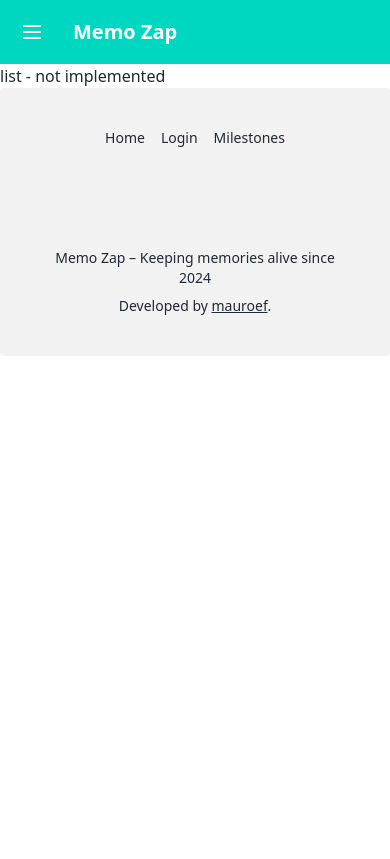
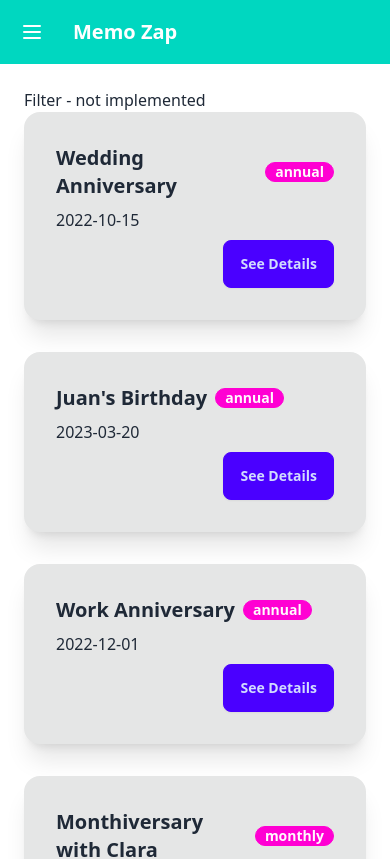
Before and after one commit to mauroef/memo-zap, a Vue app: page /milestones in a window 390 px wide. Shown: the top 859 px of the page. Built offline with nearby package versions, Linux system fonts and the light colour scheme; some icons are missing.

Commit message:
Adding milestone page components

```diff
--- a/src/components/layout/TheFooter.vue
+++ b/src/components/layout/TheFooter.vue
@@ -14,7 +14,7 @@
           target="_blank"
           href="https://github.com/mauroef/memo-zap"
         >
-          <v-icon scale="2" hover="true" animation="wrench" name="bi-github" />
+          <v-icon scale="2" hover animation="wrench" speed="fast" name="bi-github" />
         </a>
       </div>
     </nav>
@@ -26,7 +26,7 @@
           rel="noopener"
           target="_blank"
           href="https://mauroef.dev"
-          class="link"
+          class="link link-hover link-info"
           >mauroef</a
         >.
       </p>
--- /dev/null
+++ b/src/components/milestones/MilesoneFilter.vue
@@ -0,0 +1 @@
+<template>Filter - not implemented</template>
--- /dev/null
+++ b/src/components/milestones/MilestoneForm.vue
@@ -0,0 +1 @@
+<template>form not implemented</template>
--- a/src/components/milestones/MilestoneItem.vue
+++ b/src/components/milestones/MilestoneItem.vue
@@ -1,7 +1,24 @@
 <template>
-  <div></div>
+  <div class="card bg-base-300 shadow-xl">
+    <div class="card-body">
+      <h2 class="card-title">
+        {{ props.name }}
+        <div class="badge badge-secondary">{{ props.frequency }}</div>
+      </h2>
+      <p>{{ props.startDate }}</p>
+      <div class="card-actions justify-end">
+        <button class="btn btn-primary">See Details</button>
+      </div>
+    </div>
+  </div>
 </template>
 
 <script setup>
+import { defineProps } from 'vue';
 
+const props = defineProps({
+  name: String,
+  startDate: String,
+  frequency: String,
+});
 </script>
--- a/src/views/HomeView.vue
+++ b/src/views/HomeView.vue
@@ -1,22 +1,23 @@
-<script setup>
-import { useMilestoneStore } from '../store';
-import { SITE_NAME } from '@/constants';
-
-const milestonesStore = useMilestoneStore();
-</script>
-
 <template>
   <section class="p-6">
     <article class="hero bg-base-200 min-h-screen rounded-lg">
       <div class="hero-content text-center">
         <div class="max-w-xl">
-          <h1 class="text-5xl font-bold">Welcome to <span class="bg-clip-text text-transparent bg-gradient-to-r from-primary to-secondary font-extrabold">{{ SITE_NAME }}</span>!</h1>
+          <h1 class="text-5xl font-bold">
+            Welcome to
+            <span
+              class="bg-clip-text text-transparent bg-gradient-to-r from-primary to-secondary font-extrabold"
+              >{{ SITE_NAME }}</span
+            >!
+          </h1>
           <p class="py-6">
             Track and celebrate every special milestone in your life. Start by
             logging in to create your first milestone and never miss a moment to
             remember!
           </p>
-          <router-link to="/login" class="btn btn-primary">Log In to Get Started</router-link>
+          <router-link to="/login" class="btn btn-primary"
+            >Log In to Get Started</router-link
+          >
         </div>
       </div>
     </article>
@@ -33,7 +34,9 @@ const milestonesStore = useMilestoneStore();
       </div>
       <div class="flex flex-col lg:flex-row justify-around items-center gap-6">
         <!-- Step 1 Card -->
-        <div class="card w-full lg:w-1/4 bg-base-100 shadow-md md:min-h-[300px]">
+        <div
+          class="card w-full lg:w-1/4 bg-base-100 shadow-md md:min-h-[300px]"
+        >
           <div class="card-body items-center text-center">
             <v-icon scale="3" class="text-primary" name="bi-person-circle" />
             <h3 class="card-title mt-4 text-2xl">Login</h3>
@@ -45,7 +48,9 @@ const milestonesStore = useMilestoneStore();
         </div>
 
         <!-- Step 2 Card -->
-        <div class="card w-full lg:w-1/4 bg-base-100 shadow-md md:min-h-[300px]">
+        <div
+          class="card w-full lg:w-1/4 bg-base-100 shadow-md md:min-h-[300px]"
+        >
           <div class="card-body items-center text-center">
             <v-icon scale="3" class="text-primary" name="bi-plus-circle" />
             <h3 class="card-title mt-4 text-2xl">Create Your Milestone</h3>
@@ -57,7 +62,9 @@ const milestonesStore = useMilestoneStore();
         </div>
 
         <!-- Step 3 Card -->
-        <div class="card w-full lg:w-1/4 bg-base-100 shadow-md md:min-h-[300px]">
+        <div
+          class="card w-full lg:w-1/4 bg-base-100 shadow-md md:min-h-[300px]"
+        >
           <div class="card-body items-center text-center">
             <v-icon scale="3" class="text-primary" name="bi-search" />
             <h3 class="card-title mt-4 text-2xl">Search & View</h3>
@@ -70,13 +77,8 @@ const milestonesStore = useMilestoneStore();
       </div>
     </article>
   </section>
+</template>
 
-  <ul>
-    <li v-for="milestone in milestonesStore.allMilestones" :key="milestone.id">
-      <p>
-        {{ milestone.name }} - {{ milestone.startDate }} -
-        {{ milestone.frequency }}
-      </p>
-    </li>
-  </ul>
-</template>
+<script setup>
+import { SITE_NAME } from '@/constants';
+</script>
--- a/src/views/milestones/MilestoneListView.vue
+++ b/src/views/milestones/MilestoneListView.vue
@@ -1 +1,34 @@
-<template>list - not implemented</template>
+<template>
+  <section class="max-w-7xl mx-auto p-6" v-if="milestonesStore.allMilestones.length > 0">
+    <article>
+      <MilesoneFilter />
+    </article>
+    <article class="">
+      <ul class="grid gap-8 md:grid-cols-2 lg:grid-cols-3">
+        <li
+          v-for="milestone in milestonesStore.allMilestones"
+          :key="milestone.id"
+        >
+          <MilestoneItem
+            :name="milestone.name"
+            :startDate="milestone.startDate"
+            :frequency="milestone.frequency"
+          />
+        </li>
+      </ul>
+    </article>
+  </section>
+  <section v-else>
+    <article class="max-w-7xl mx-auto p-6">
+      <p>No milestones found.</p>
+    </article>
+  </section>
+</template>
+
+<script setup>
+import { useMilestoneStore } from '@/store';
+import MilesoneFilter from '@/components/milestones/MilesoneFilter.vue';
+import MilestoneItem from '@/components/milestones/MilestoneItem.vue';
+
+const milestonesStore = useMilestoneStore();
+</script>
```
